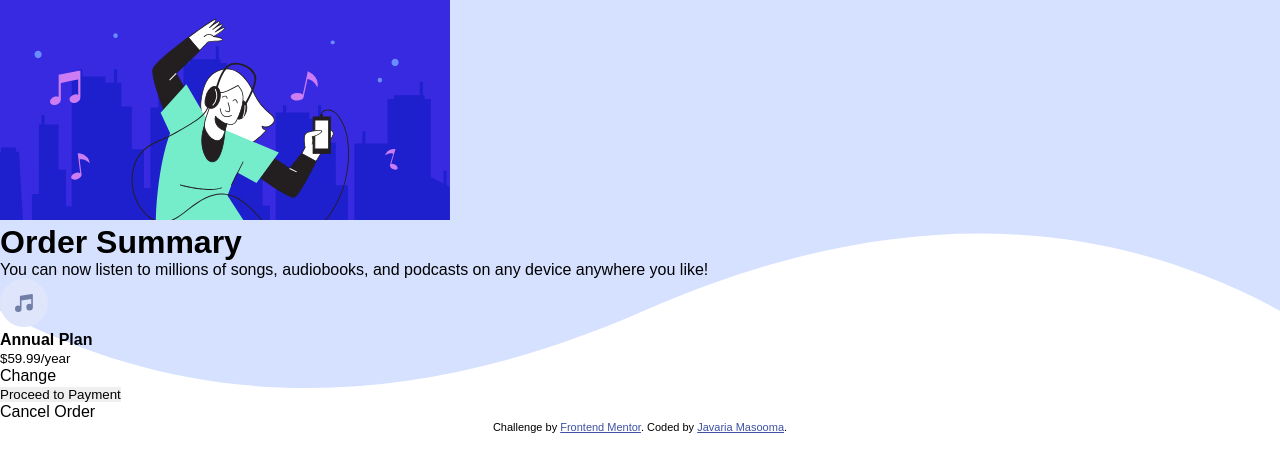
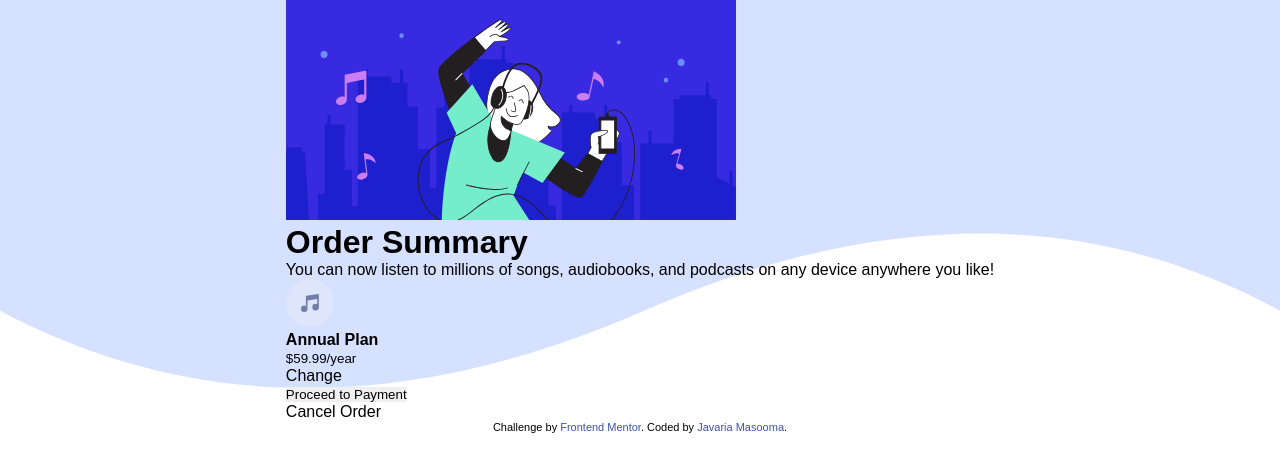
Before and after one commit to j-masuma/order-summary-component, a plain HTML site: page index.html in a window 1280 px wide. Drawn offline with Linux system fonts and the light colour scheme.

Commit message:
modified

```diff
--- a/index.html
+++ b/index.html
@@ -11,11 +11,12 @@
   <!-- Feel free to remove these styles or customise in your own stylesheet 👍 -->
 
 </head>
-<body>
-  <main class="main-body">
+<body class="main-body">
+  <main >
+    <div>
       <div>
         <img src="./images/illustration-hero.svg" alt="">
-    </div>
+
       <div>
         <h1>Order Summary</h1>
         <p>
@@ -43,6 +44,8 @@
         Cancel Order
       </p>
       </div>
+    </div>
+    </div>
   </main>
   <div class="attribution">
     Challenge by <a href="https://www.frontendmentor.io?ref=challenge" target="_blank">Frontend Mentor</a>.
--- a/style.css
+++ b/style.css
@@ -4,6 +4,7 @@
     padding: 0%;
     border: none;
     outline: none;
+    text-decoration: none;
 }
 body{
     width: 100%;
@@ -16,7 +17,12 @@ body{
     background-color: var(--pale-blue);
 }
 
-
+.main-body{
+    display: flex;
+    flex-direction: column;
+    align-items: center;
+    align-content: center;
+}
 
 
 .attribution {
```
Lines whose indentation alone changed are shown as unchanged.
